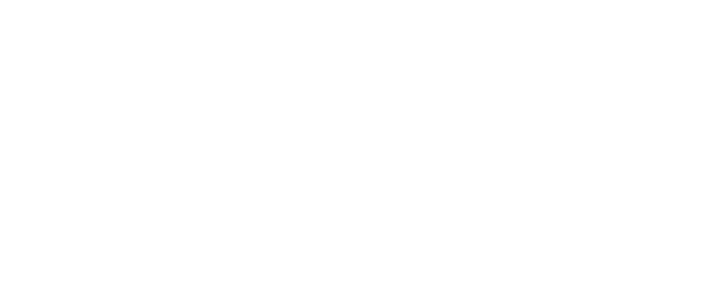
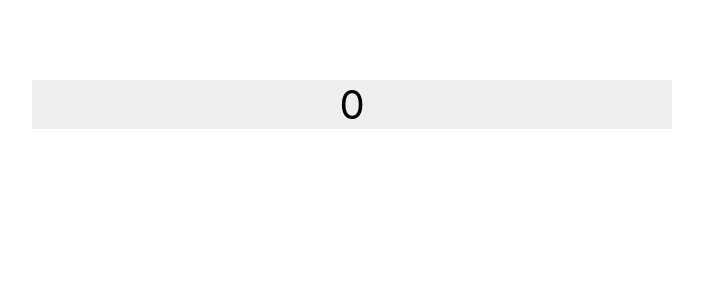
Before and after one commit to ioanniskousis/Calculator, a React (Create React App) app: page / in a window 1280 px wide. Shown: the top 300 px of the page, without its empty margins (288-991 px from the left). Built offline with nearby package versions, Linux system fonts and the light colour scheme.

Commit message:
defaultProps for Display class

```diff
--- a/src/components/Display.js
+++ b/src/components/Display.js
@@ -1,4 +1,5 @@
 import React from 'react';
+import PropTypes from 'prop-types';
 
 class Display extends React.Component {
   constructor(props) {
@@ -7,12 +8,21 @@
   }
 
   render() {
+    const { result } = this.props;
     return (
-      <div>
-        {}
+      <div className="Display">
+        {result}
       </div>
     );
   }
 }
 
+Display.propTypes = {
+  result: PropTypes.string,
+};
+
+Display.defaultProps = {
+  result: '0',
+};
+
 export default Display;
```
